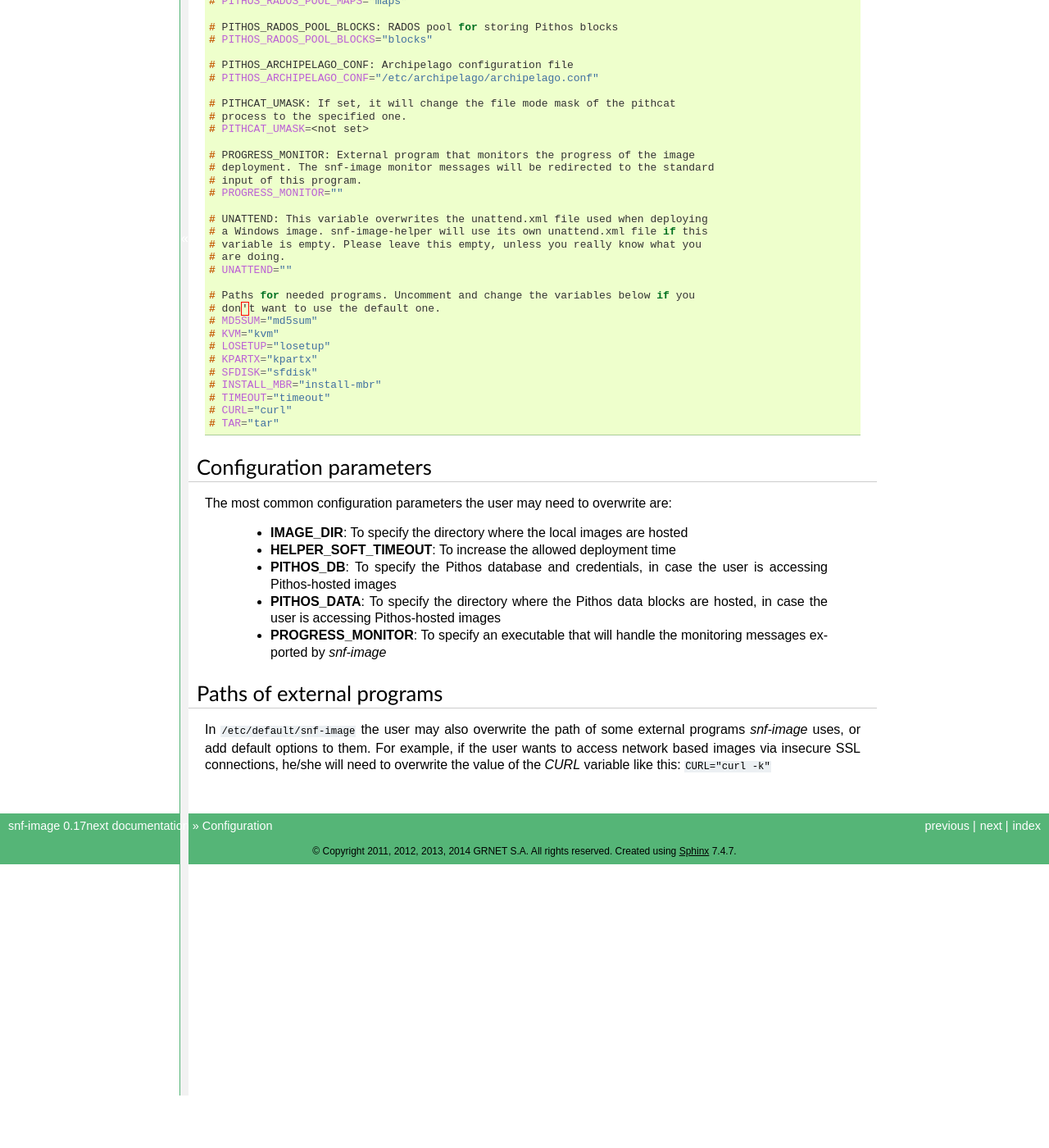
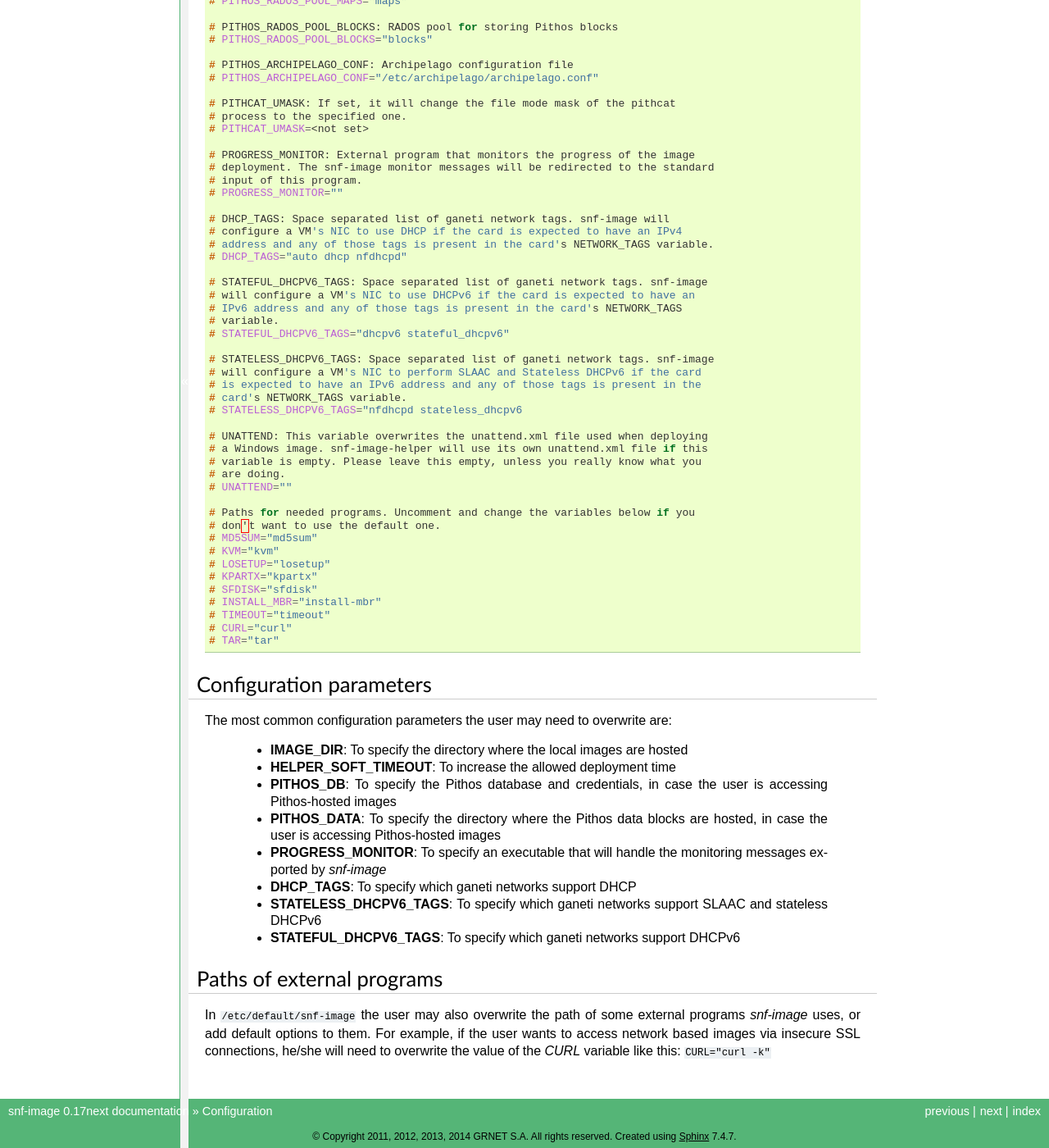
Before and after one commit to grnet/snf-image, a Sphinx documentation site: the page built from docs/configuration.rst, in a window 1280 px wide and 1400 px high, scrolled down 1130 px. Shown: the whole window at 82% size. Built offline with Sphinx 7.4.7, drawn with Linux system fonts in a browser that asks for light colours; before the commit the page ends 2466 px from its top, so only the background shows below that.

Commit message:
docs: Add the ConfigureNetwork task
Add documentation with information about the new CofigureNetwork
configuration task.

```diff
--- a/docs/configuration.rst
+++ b/docs/configuration.rst
@@ -86,6 +86,23 @@
   # input of this program.
   # PROGRESS_MONITOR=""
 
+  # DHCP_TAGS: Space separated list of ganeti network tags. snf-image will
+  # configure a VM's NIC to use DHCP if the card is expected to have an IPv4
+  # address and any of those tags is present in the card's NETWORK_TAGS variable.
+  # DHCP_TAGS="auto dhcp nfdhcpd"
+
+  # STATEFUL_DHCPV6_TAGS: Space separated list of ganeti network tags. snf-image
+  # will configure a VM's NIC to use DHCPv6 if the card is expected to have an
+  # IPv6 address and any of those tags is present in the card's NETWORK_TAGS
+  # variable.
+  # STATEFUL_DHCPV6_TAGS="dhcpv6 stateful_dhcpv6"
+
+  # STATELESS_DHCPV6_TAGS: Space separated list of ganeti network tags. snf-image
+  # will configure a VM's NIC to perform SLAAC and Stateless DHCPv6 if the card
+  # is expected to have an IPv6 address and any of those tags is present in the
+  # card's NETWORK_TAGS variable.
+  # STATELESS_DHCPV6_TAGS="nfdhcpd stateless_dhcpv6
+
   # UNATTEND: This variable overwrites the unattend.xml file used when deploying
   # a Windows image. snf-image-helper will use its own unattend.xml file if this
   # variable is empty. Please leave this empty, unless you really know what you
@@ -117,6 +134,10 @@
    hosted, in case the user is accessing Pithos-hosted images
  * **PROGRESS_MONITOR**: To specify an executable that will handle the
    monitoring messages exported by *snf-image*
+ * **DHCP_TAGS**: To specify which ganeti networks support DHCP
+ * **STATELESS_DHCPV6_TAGS**: To specify which ganeti networks support SLAAC
+   and stateless DHCPv6
+ * **STATEFUL_DHCPV6_TAGS**: To specify which ganeti networks support DHCPv6
 
 Paths of external programs
 ^^^^^^^^^^^^^^^^^^^^^^^^^^
```
Also changed, not shown: docs/architecture.rst (+10 -0 lines).
